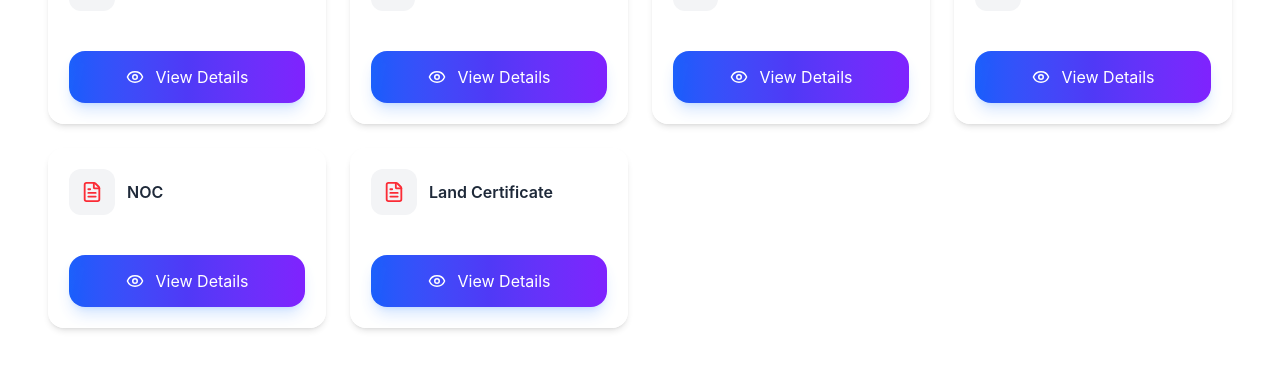
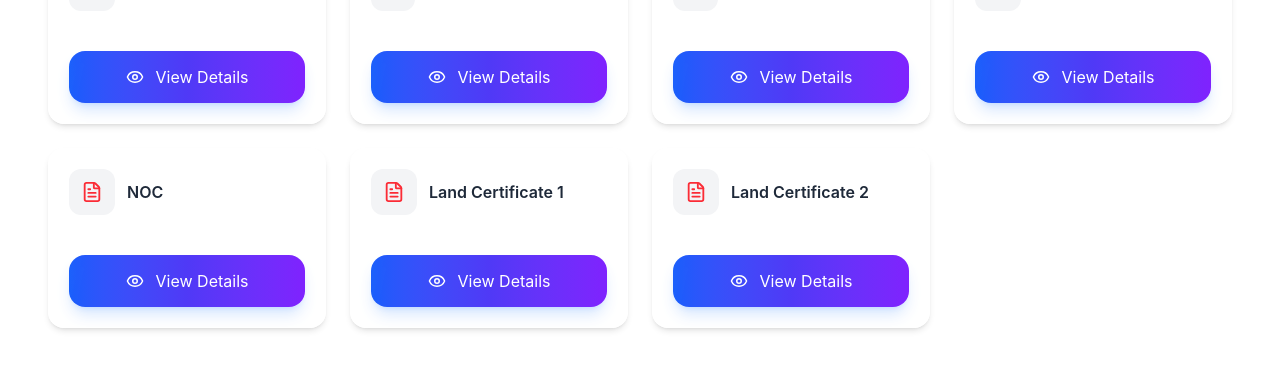
Before and after one commit to shivarawart/Mount-Carmel-School, a React (Vite) app: page /mandatory in a window 1280 px wide. Shown: the part 2911-3289 px from the top of the page. Built offline with nearby package versions, Linux system fonts and the light colour scheme.

Commit message:
adding changes in med

```diff
--- a/src/pages/mandatory-disclosure/page.tsx
+++ b/src/pages/mandatory-disclosure/page.tsx
@@ -62,10 +62,15 @@ const data: FolderType[] = [
         fileId: "1s5mhHGy1N8rTLLOEoXNEFfO4QjLEJGIo",
       },
       {
-        name: "Land Certificate",
+        name: "Land Certificate 1",
+        type: "pdf",
+        fileId: "1OJoxwU80BQlX2XP3hbRQogvja2V0DzJG",
+      },
+      {
+        name: "Land Certificate 2",
         type: "pdf",
         fileId:
-          "1OJoxwU80BQlX2XP3hbRQogvja2V0DzJG",
+          "1yEZH_kBhn38NGXnsUBwPfddu3JDVioiR",
       },
     ],
   },
```
